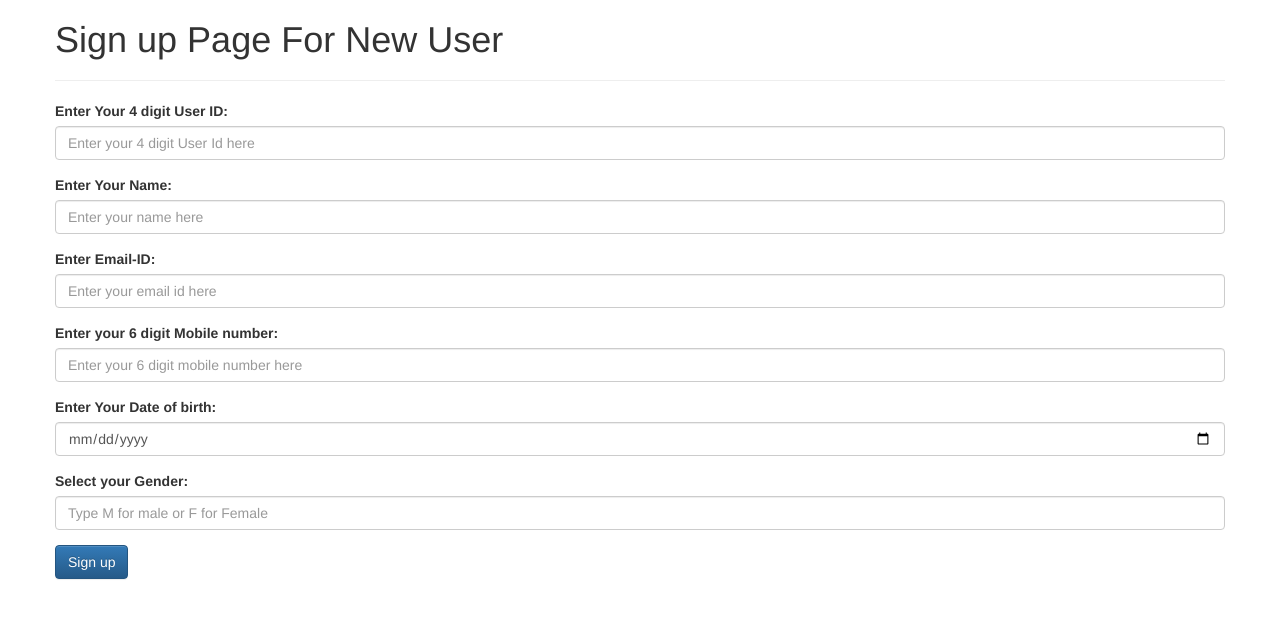
After one commit to harshilmehta67/Railway-Management-System, a Flask app: page /signup in a window 1280 px wide. The commit adds this page. Shown: the top 619 px of the page. Run offline with Flask 2, Linux system fonts and the light colour scheme; some libraries are stand-ins or nearby versions.

Commit message:
signup page for new user

```diff
--- a/app.py
+++ b/app.py
@@ -12,7 +12,7 @@ def home():
 def welcome():
     if request.method == 'POST':
        wel_come = request.form
-       print(wel_come)
+       #print(wel_come)
 
        if(wel_come["name"] == "admin"):
          admin_password = wel_come["password"]
@@ -23,14 +23,21 @@ def welcome():
          else:
                return render_template('/welcome.html')
        elif (wel_come["name"] == "user"):
-         print("hi")
+         user_password = wel_come["password"]
+         user_name = wel_come["user_name"]
          try:
+           print("dfdfg")
            connection = psycopg2.connect(user = "postgres",password = "yashilpostgresql",host='localhost',port = "5432", database = "postgres")
            cursor = connection.cursor()
-           query = "select user_id,user_name from user1"
+           query = "select user_id,name from user1"
            cursor.execute(query)
            user_records = cursor.fetchall()
-           print(user_records)
+           for i in user_records:
+              print(i[0])
+              print(i[1])
+              if i[0] == int(user_password) and i[1] == user_name :
+                  return render_template('/user_dashboard')
+
            #connection.commit()
 
          except (Exception, psycopg2.Error) as error :
@@ -42,7 +49,36 @@ def welcome():
               print("PostgreSQL connection is closed")
          return redirect(url_for('success',name = "user_name"))
        else:
-          print("hi")
+          #print("signup page error")
+          return render_template('signup.html')
+
+@app.route('/signup')
+def signup():
+   if request.method == 'POST':
+      user_signup      = request.form
+      print(user_signup)
+      user_id = user_signup.get("id_no")
+      emailid = user_signup["emailid"]
+      user_name = user_signup["name"]
+      gender = user_signup["gender"]
+      dob = user_signup["dob"]
+      mobile_no = user_signup["mobile_no"]
+      try:
+          connection = psycopg2.connect(user = "postgres",password = "yashilpostgresql",host='localhost',port = "5432", database = "postgres")
+          cursor = connection.cursor()
+          cursor.execute("insert into user1 values(%s,%s,%s,%s,%s,%s)", (user_id, emailid,user_name,gender,dob,mobile_no))
+          connection.commit()
+          print("success")
+      except (Exception, psycopg2.Error) as error :
+         print ("Error while connecting to PostgreSQL", error)
+      finally:
+         if(connection):
+            cursor.close()
+            connection.close()
+            print("PostgreSQL connection is closed")
+      return redirect(url_for('success',name = user_name))
+   else:
+      return render_template('signup.html')
 
 
 @app.route('/user_login')
--- /dev/null
+++ b/templates/signup.html
@@ -0,0 +1,48 @@
+<!-- Latest compiled and minified CSS --> <link rel="stylesheet" href="https://maxcdn.bootstrapcdn.com/bootstrap/3.3.6/css/bootstrap.min.css" integrity="sha384-1q8mTJOASx8j1Au+a5WDVnPi2lkFfwwEAa8hDDdjZlpLegxhjVME1fgjWPGmkzs7" crossorigin="anonymous"> <!-- Optional theme --> <link rel="stylesheet" href="https://maxcdn.bootstrapcdn.com/bootstrap/3.3.6/css/bootstrap-theme.min.css" integrity="sha384-fLW2N01lMqjakBkx3l/M9EahuwpSfeNvV63J5ezn3uZzapT0u7EYsXMjQV+0En5r" crossorigin="anonymous"> <!-- Latest compiled and minified JavaScript --> <script src="https://maxcdn.bootstrapcdn.com/bootstrap/3.3.6/js/bootstrap.min.js" integrity="sha384-0mSbJDEHialfmuBBQP6A4Qrprq5OVfW37PRR3j5ELqxss1yVqOtnepnHVP9aJ7xS" crossorigin="anonymous"></script>
+
+<div class="container">
+    <div class="row">
+      <div class="col">
+
+        <h1>Sign up Page For New User </h1>
+        <hr>
+
+        <form action = "http://localhost:5000/signup" method="POST">
+
+          <div class="form-group">
+            <label>Enter Your 4 digit User ID:</label>
+            <input type="number" class="form-control" id="user_id" name="user_id" placeholder="Enter your 4 digit User Id here">
+          </div>
+
+          <div class="form-group">
+            <label>Enter Your Name:</label>
+            <input type="text" class="form-control" id="name" name="name" placeholder="Enter your name here">
+          </div>
+
+          <div class="form-group">
+            <label>Enter Email-ID:</label>
+            <input type="email" class="form-control" id="email_id" name="email_id" placeholder="Enter your email id here">
+          </div>
+
+          <div class="form-group">
+            <label>Enter your 6 digit Mobile number:</label>
+            <input type="number" class="form-control" id="mobile_no" name="mobile_no" placeholder="Enter your 6 digit mobile number here">
+          </div>
+
+          <div class="form-group">
+            <label>Enter Your Date of birth:</label>
+            <input type="date" class="form-control" id="dob" name="dob" >
+          </div>
+
+          <div class="form-group">
+            <label>Select your Gender:</label>
+            <input type="text" class="form-control" id="gender" name="gender" placeholder="Type M for male or F for Female">
+          </div>
+
+          <button type="submit" class="btn btn-primary">Sign up</button>
+
+        </form>
+
+      </div>
+    </div>
+  </div>
--- a/templates/welcome.html
+++ b/templates/welcome.html
@@ -64,7 +64,7 @@
     </form>
     <button onclick="onClick(this)" id="button3">Sign up</button>
     <form  action = "http://localhost:5000/welcome" method="POST" id="form3">
-        <input type="submit" name="submit_button" value="signup">
+        <input type="submit"  id="name" name="name" value="signup">
 
     </form>
 
```
Also changed, not shown: 1.sql (+4 -4 lines), database1.py (+19 -5 lines), templates/user_dashboard.html (added).
